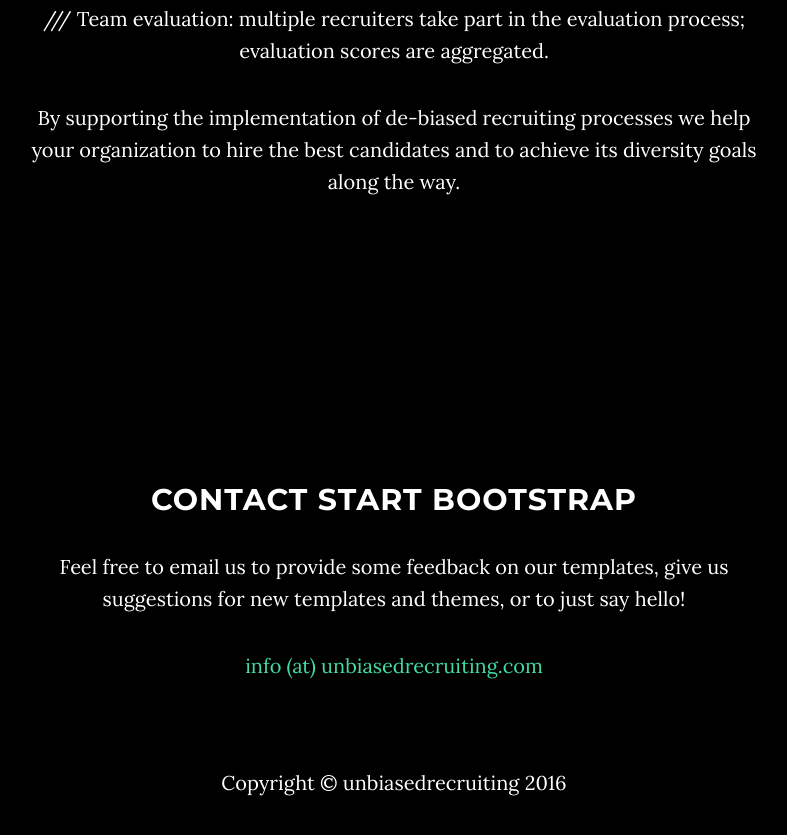
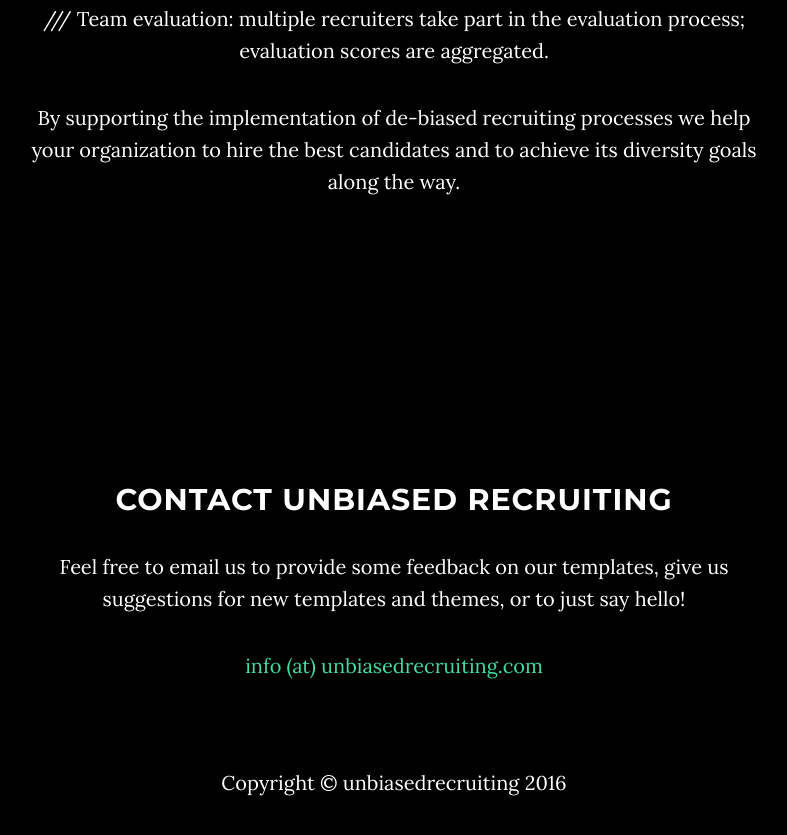
Before and after one commit to ch0pp3/ch0pp3.github.io, a website: page index.html in a window 1280 px wide. Shown: the part 1965-2800 px from the top of the page, without its empty margins (246-1033 px from the left). Drawn offline with nearby package versions, Linux system fonts and the light colour scheme; some packages are replaced by stand-ins of ours.

Commit message:
Update index.html

```diff
--- a/index.html
+++ b/index.html
@@ -105,7 +105,7 @@
     <section id="contact" class="container content-section text-center">
         <div class="row">
             <div class="col-lg-8 col-lg-offset-2">
-                <h2>Contact Start Bootstrap</h2>
+                <h2>contact unbiased recruiting</h2>
                 <p>Feel free to email us to provide some feedback on our templates, give us suggestions for new templates and themes, or to just say hello!</p>
                 <p><a href="mailto:info@unbiasedrecruiting.com">info (at) unbiasedrecruiting.com</a>
                 </p>
```
